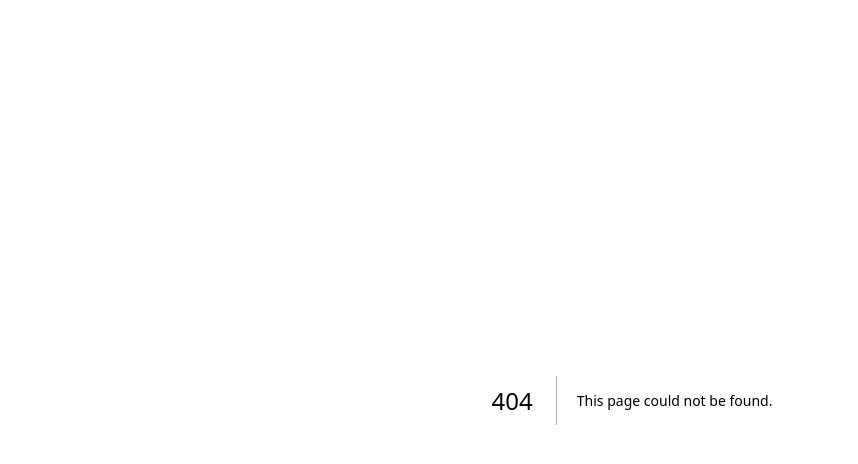
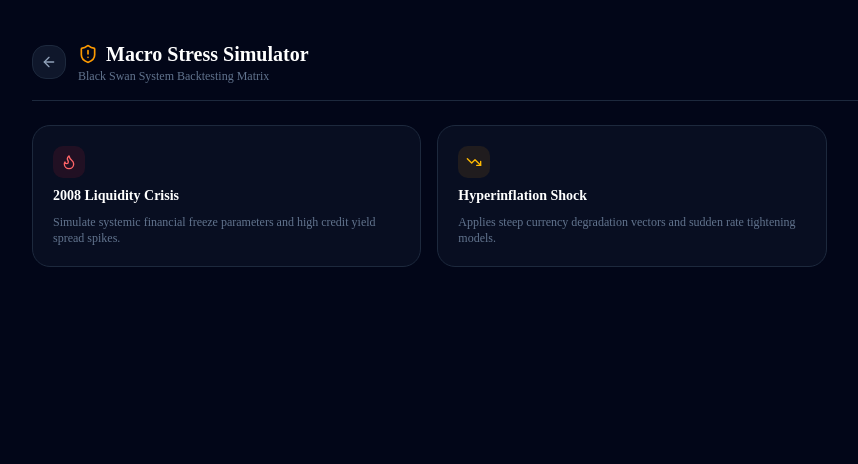
Before and after one commit to Aryan-jain07/port-man, a Next.js app in the folder frontend/: page /stress-test in a window 1280 px wide. Before the commit this address had no page. Shown: the top 464 px of the page, without its empty margins (8-866 px from the left). Built offline with nearby package versions, Linux system fonts and the light colour scheme.

Commit message:
Add StressTest component for macro scenario simulation

```diff
--- /dev/null
+++ b/frontend/src/app/stress-test/page.tsx
@@ -0,0 +1,43 @@
+"use client";
+
+import { useState } from "react";
+import { ShieldAlert, ArrowLeft, Flame, TrendingDown, RefreshCw } from "lucide-react";
+
+export default function StressTest() {
+  const [simulation, setSimulation] = useState<string | null>(null);
+
+  return (
+    <div className="min-h-screen bg-slate-950 text-slate-100 p-6 md:p-10 max-w-screen-xl mx-auto space-y-6">
+      <header className="flex items-center gap-3 pb-4 border-b border-slate-800">
+        <a href="/dashboard" className="p-2 rounded-xl bg-slate-900 border border-slate-800 hover:bg-slate-800 transition-colors"><ArrowLeft className="w-4 h-4 text-slate-400" /></a>
+        <div>
+          <h1 className="text-xl font-bold text-white flex items-center gap-2"><ShieldAlert className="w-5 h-5 text-amber-500" /> Macro Stress Simulator</h1>
+          <p className="text-xs text-slate-500">Black Swan System Backtesting Matrix</p>
+        </div>
+      </header>
+
+      {/* Macro Scenario Selection Grid */}
+      <div className="grid grid-cols-1 md:grid-cols-3 gap-4">
+        <button onClick={() => setSimulation("crash")} className="bg-slate-900/50 hover:bg-slate-900 border border-slate-800 p-5 rounded-2xl text-left transition-all space-y-2 group">
+          <div className="w-8 h-8 rounded-lg bg-red-500/10 flex items-center justify-center text-red-400 group-hover:scale-110 transition-transform"><Flame className="w-4 h-4" /></div>
+          <h3 className="text-sm font-bold text-white">2008 Liquidity Crisis</h3>
+          <p className="text-xs text-slate-500">Simulate systemic financial freeze parameters and high credit yield spread spikes.</p>
+        </button>
+
+        <button onClick={() => setSimulation("inflation")} className="bg-slate-900/50 hover:bg-slate-900 border border-slate-800 p-5 rounded-2xl text-left transition-all space-y-2 group">
+          <div className="w-8 h-8 rounded-lg bg-amber-500/10 flex items-center justify-center text-amber-400 group-hover:scale-110 transition-transform"><TrendingDown className="w-4 h-4" /></div>
+          <h3 className="text-sm font-bold text-white">Hyperinflation Shock</h3>
+          <p className="text-xs text-slate-500">Applies steep currency degradation vectors and sudden rate tightening models.</p>
+        </button>
+      </div>
+
+      {/* Dynamic Results Projection Field */}
+      {simulation && (
+        <div className="bg-red-950/10 border border-red-950/40 rounded-2xl p-6 mt-4 space-y-4 animate-fade-in">
+          <h3 className="text-sm font-bold text-red-400 flex items-center gap-2"><ShieldAlert className="w-4 h-4" /> Scenario Projections Loaded</h3>
+          <p className="text-xs text-slate-400 leading-relaxed">Applying historical drawdowns to your tech-heavy tech allocation model. Projected systemic drawdown is estimated at <span className="text-red-400 font-bold">-34.2%</span> over a trailing 90-day execution block.</p>
+        </div>
+      )}
+    </div>
+  );
+}
```
Also changed, not shown: frontend/src/app/stress-test/New Text Document.txt (deleted).
